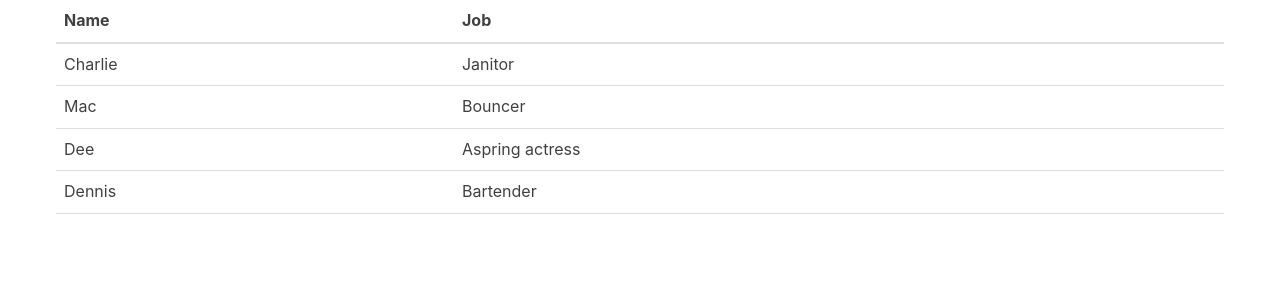
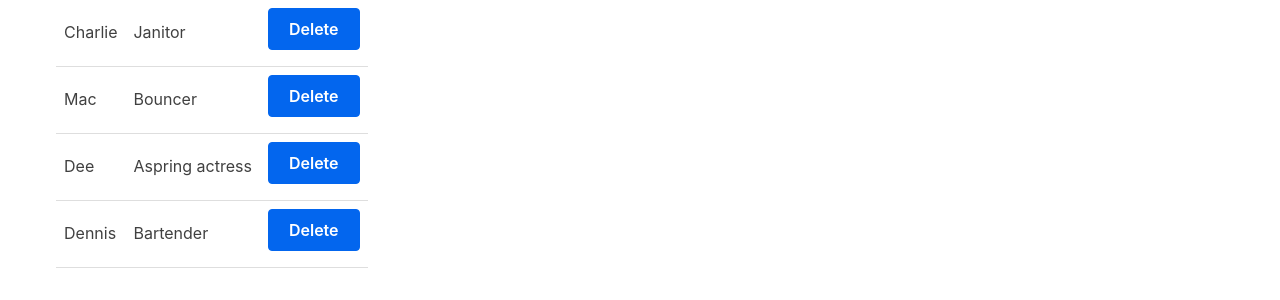
Before and after one commit to robscott1/307-react, a React (Create React App) app: page / in a window 1280 px wide. Shown: the top 300 px of the page. Built offline with nearby package versions, Linux system fonts and the light colour scheme.

Commit message:
started using state

```diff
--- a/src/App.js
+++ b/src/App.js
@@ -2,8 +2,8 @@
 import Table from './Table'
 
 class App extends Component {
-    render() {
-      const characters = [
+    state = {
+      characters: [
         {
           name: 'Charlie',
           job: 'Janitor',
@@ -21,12 +21,26 @@
           job: 'Bartender',
         },
       ]
+    }
+
+    removeCharacter = index => {
+      const { characters } = this.state
+
+      this.setState({
+        characters: characters.filter((character, i) => {
+          return i !== index
+        }),
+      })
+    }
+
+    render() {
+      const { characters } = this.state;
 
       return (
         <div className="container">
-          <Table characterData={characters}/>
+          <Table characterData={characters} removeCharacter={this.removeCharacter} />
         </div>
-      )
+      );
     }
   }
 
--- a/src/Table.js
+++ b/src/Table.js
@@ -24,17 +24,22 @@
 }
 
 
-class Table extends Component {
-    render() {
-        const { characterData } = this.props
+const Table = props => {
+  const { characterData, removeCharacter } = props
 
-      return (
-        <table>
-          <TableHeader />
-          <TableBody characterData={characterData}/>
-        </table>
-      )
-    }
-  }
+  const rows = characterData.map((row, index) => {
+    return (
+        <tr key={index}>
+            <td>{row.name}</td>
+            <td>{row.job}</td>
+            <td>
+              <button onClick={() => removeCharacter(index)}>Delete</button>
+            </td>
+        </tr>
+    )
+  })
+
+  return <tbody>{rows}</tbody>
+}
 
 export default Table
```
Also changed, not shown: 2 other files (tests, documents, lock files or other folders).
